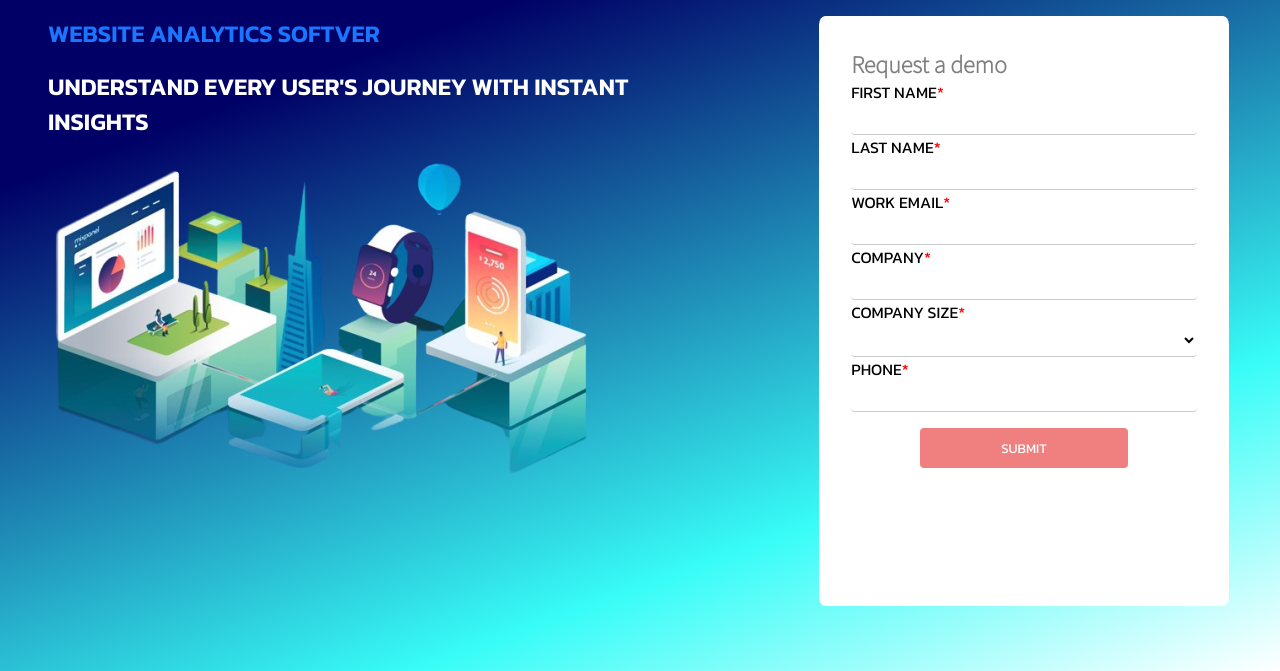
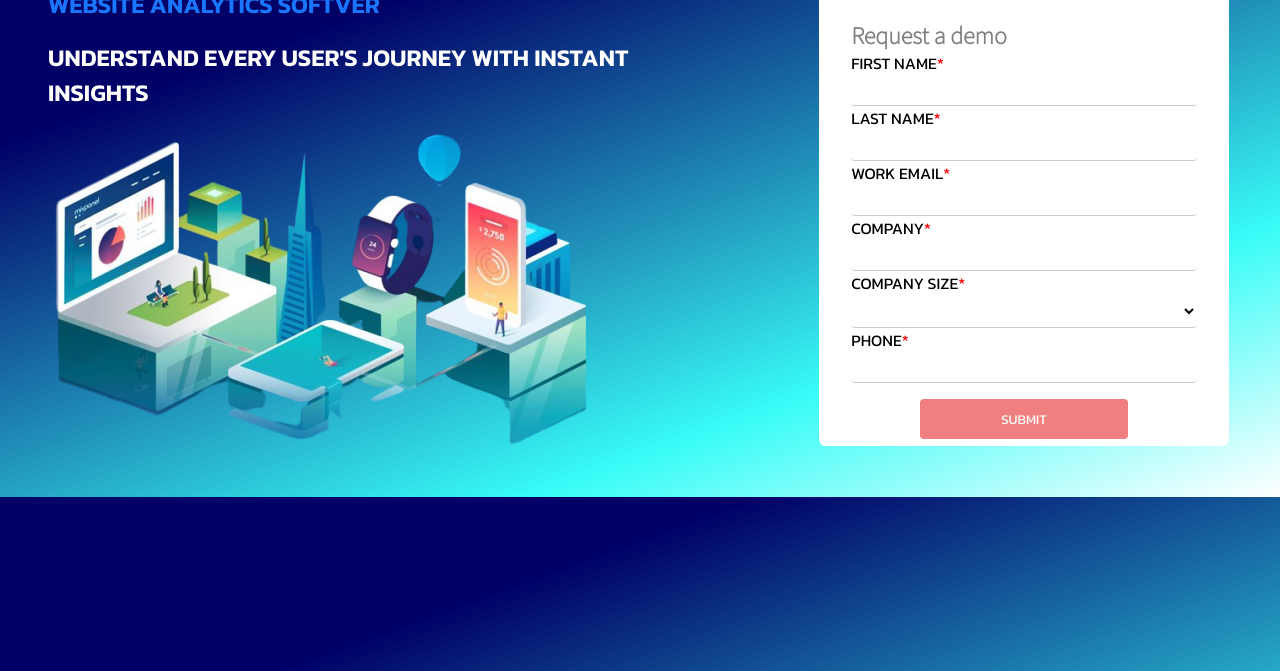
Before and after one commit to markovicdalibor/praksa, a plain HTML site: page index.html in a window 1280 px wide. Shown: the part 129-800 px from the top of the page. Drawn offline with nearby package versions, Linux system fonts and the light colour scheme; files that its build step writes are made by us from their sources.

Commit message:
Update main.sass

```diff
--- a/main.sass
+++ b/main.sass
@@ -24,7 +24,8 @@ body
     background: $bgc
 
 main
-    height: 100vh
+    max-width: 100%
+    max-height: 100%
     display: grid
     grid-template-columns: repeat(5, 1fr)
     grid-auto-rows: repate(6, 1fr)
```
